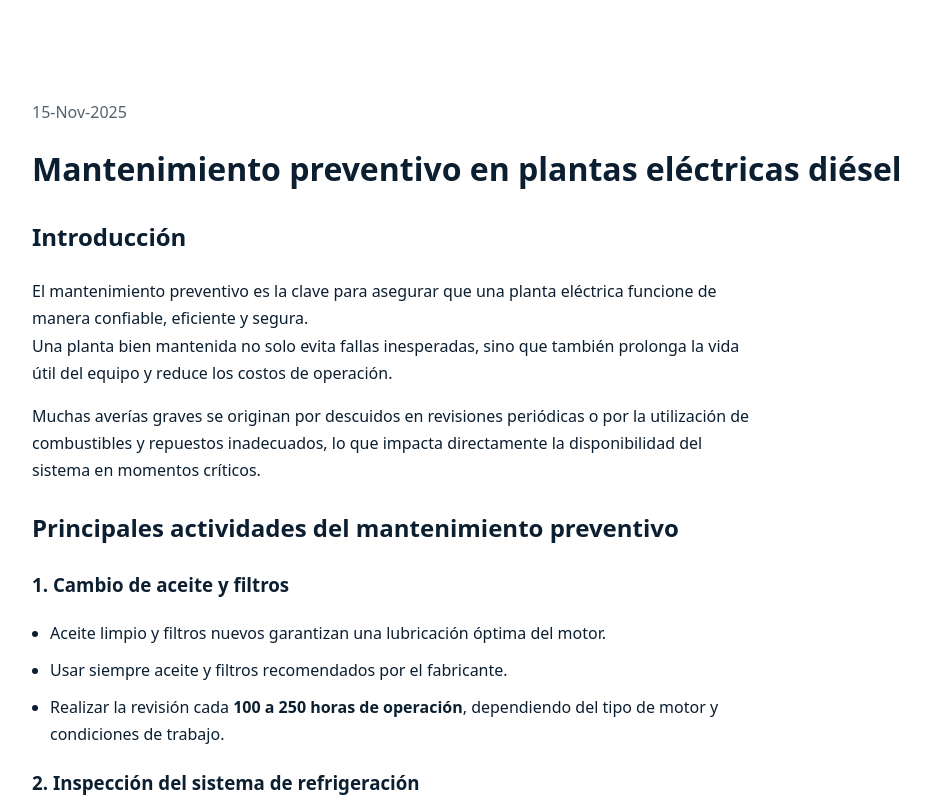
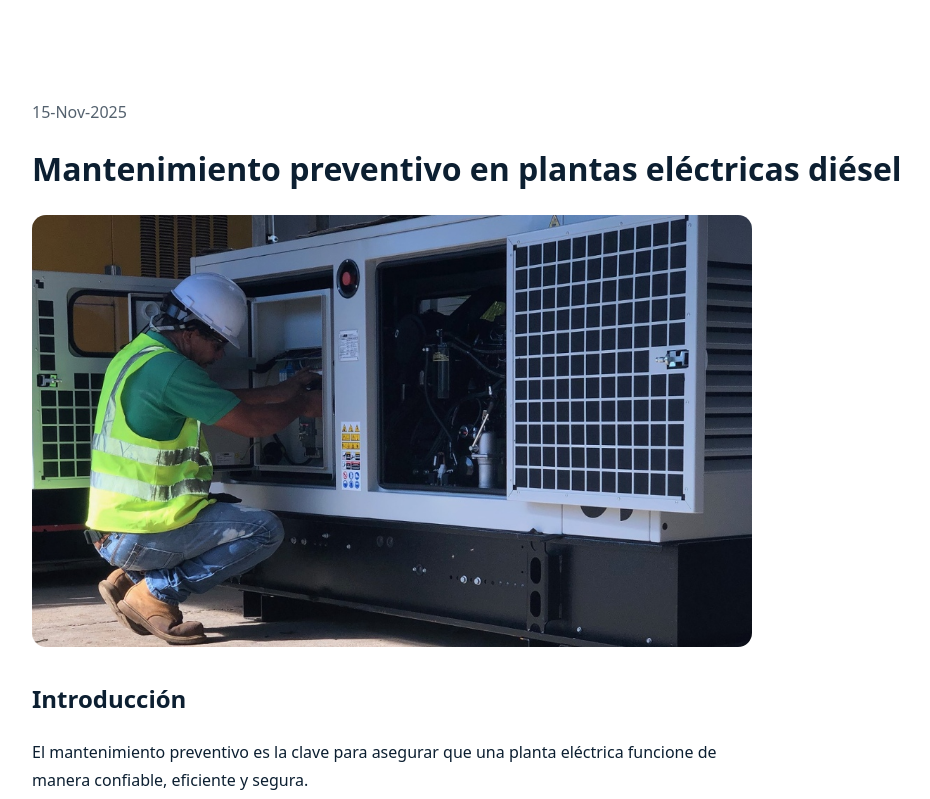
Before and after one commit to JuanMicarras/grupokesoluciones, a Next.js app: page /blog/01-mantinimiento-preventivo in a window 1280 px wide. Shown: the top 799 px of the page, without its empty margins (48-978 px from the left). Built offline with nearby package versions, Linux system fonts and the light colour scheme.

Commit message:
actualizacion: Fotos en los posts del blog

```diff
--- a/app/blog/[slug]/page.tsx
+++ b/app/blog/[slug]/page.tsx
@@ -1,9 +1,11 @@
 import { getPostBySlug, getAllPosts } from "@/lib/posts";
+import type { Metadata } from "next";
 import { MDXRemote } from "next-mdx-remote/rsc";
 import { notFound } from "next/navigation";
 import Marcas from "@/app/components/Marcas";
 import Callout from "@/app/components/Callout";
 import CTA from "@/app/components/CTA";
+import PostImage from "@/app/components/PostImage";
 
 export function generateStaticParams() {
   return getAllPosts().map((post) => ({
@@ -15,6 +17,7 @@
   Marcas,
   Callout,
   CTA,
+  PostImage,
 };
 
 export default async function BlogPost({
@@ -42,3 +45,17 @@
     return notFound();
   }
 }
+
+export async function generateMetadata({
+  params,
+}: {
+  params: Promise<{ slug: string }>;
+}): Promise<Metadata> {
+  const { slug } = await params;
+  const post = getPostBySlug(slug);
+
+  return {
+    title: `${post.title} | Grupo KeSoluciones`,
+    description: post.excerpt ?? post.title,
+  };
+}
--- a/app/blog/blog.css
+++ b/app/blog/blog.css
@@ -15,3 +15,17 @@
 .mdxContent p {
   margin-top: 12px;
 }
+
+.postFigure{
+  margin: 18px 0;
+}
+
+.postFigure img{
+  border-radius: 14px;
+}
+
+.postCaption{
+  margin-top: 8px;
+  opacity: .85;
+  font-size: .9rem;
+}
--- a/app/components/Navbar.tsx
+++ b/app/components/Navbar.tsx
@@ -33,7 +33,7 @@
           <a href="#servicios" onClick={close}>Servicios</a>
           <Link className="navLink" href="/blog">Blog</Link>
           <a href="#porque" onClick={close}>Por qué elegirnos</a>
-          <Link href="/contacto" onClick={close}>Contacto</Link>
+          <Link href="#contacto" onClick={close}>Contacto</Link>
           <a className="navCta" href={WHATSAPP_URL} target="_blank" rel="noreferrer" onClick={close}>
             WhatsApp
           </a>
--- /dev/null
+++ b/app/components/PostImage.tsx
@@ -0,0 +1,22 @@
+import Image from "next/image";
+
+type Props = {
+  src: string;
+  alt: string;
+  caption?: string;
+};
+
+export default function PostImage({ src, alt, caption }: Props) {
+  return (
+    <figure className="postFigure">
+      <Image
+        src={src}
+        alt={alt}
+        width={1200}
+        height={700}
+        style={{ width: "100%", height: "auto" }}
+      />
+      {caption ? <figcaption className="postCaption">{caption}</figcaption> : null}
+    </figure>
+  );
+}
--- a/content/blog/01-mantinimiento-preventivo.mdx
+++ b/content/blog/01-mantinimiento-preventivo.mdx
@@ -6,6 +6,11 @@
 ---
 
 
+<PostImage
+  src="/img/blog/mantenimientoplanta.png"
+  alt="Foto de Mantenimiento preventivo planta"
+  caption=""
+/>
 
 ## Introducción
 
--- a/content/blog/02-checklist-mensual-plantas.mdx
+++ b/content/blog/02-checklist-mensual-plantas.mdx
@@ -4,6 +4,12 @@
 date: "15-Dic-2025"
 cover: "/img/blog/checklist.jpg"
 ---
+
+<PostImage
+  src="/img/blog/checklist.jpg"
+  alt="Foto de lista de chequeo"
+  caption=""
+/>
 
 ## Introducción
 
--- a/content/blog/03-cambio-aceite-filtros.mdx
+++ b/content/blog/03-cambio-aceite-filtros.mdx
@@ -4,6 +4,12 @@
 date: "15-Ene-2026"
 cover: "/img/blog/cambiofiltros.jpg"
 ---
+
+<PostImage
+  src="/img/blog/cambiofiltros.jpg"
+  alt="Foto de cambio de filtros"
+  caption=""
+/>
 
 ## Introducción
 
--- a/lib/posts.ts
+++ b/lib/posts.ts
@@ -33,6 +33,7 @@
     ...(data as {
       title: string;
       date: string;
+      excerpt?: string;
     }),
   };
 }
```
